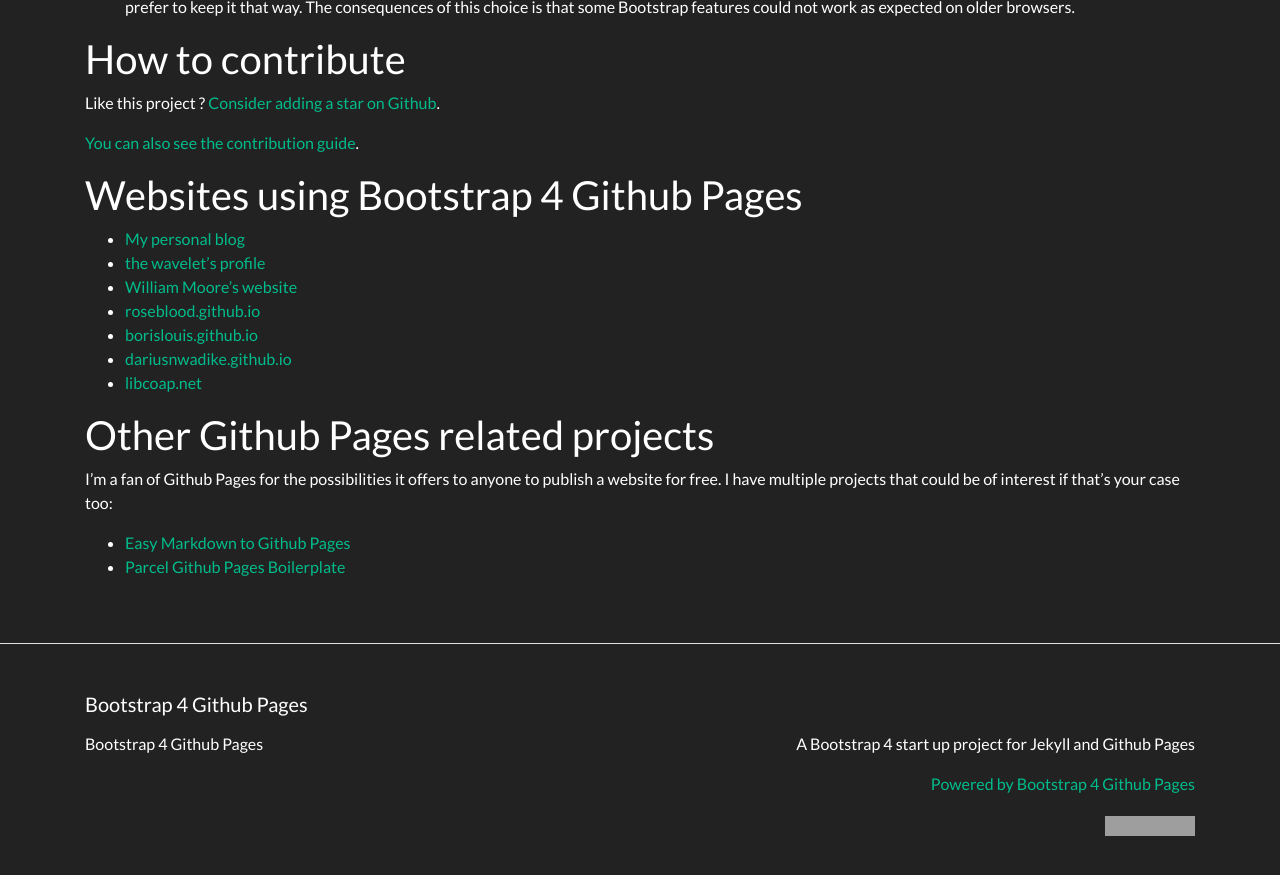
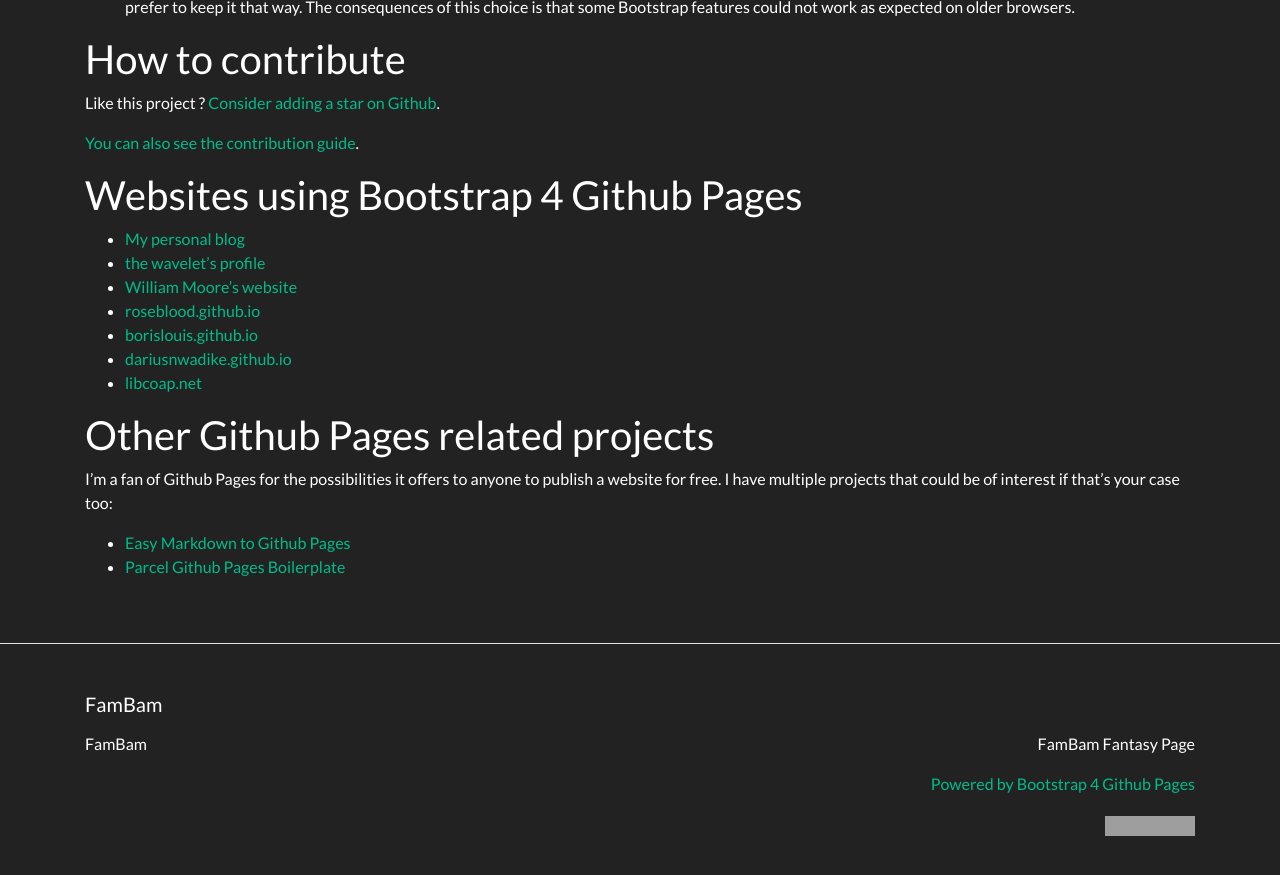
Before and after one commit to rist3r/rist3r.github.io, a Jekyll site: the page built from index.md, in a window 1280 px wide and 900 px high, scrolled down 2186 px. Shown: the top 875 px of the window. Built offline with Jekyll 4.4.1, drawn with Linux system fonts in a browser that asks for light colours; some of the changed text lies outside the part shown; grey boxes are pictures that could not be loaded.

Commit message:
Update _config.yml

```diff
--- a/_config.yml
+++ b/_config.yml
@@ -13,16 +13,16 @@
 # you will see them accessed via {{ site.title }}, {{ site.email }}, and so on.
 # You can create any custom variable you would like, and they will be accessible
 # in the templates via {{ site.myvariable }}.
-title: Bootstrap 4 Github Pages
+title: FamBam
 email: ""
 description: >- # this means to ignore newlines until "baseurl:"
-  A Bootstrap 4 start up project for Jekyll and Github Pages
+  FamBam Fantasy Page
 #baseurl: "" # the subpath of your site, e.g. /blog
 #url: "" # the base hostname & protocol for your site, e.g. http://example.com
 #twitter_username: jekyllrb
 #github_username:  jekyll
 
-repository: "nicolas-van/bootstrap-4-github-pages"
+#repository: "nicolas-van/bootstrap-4-github-pages"
 
 # Build settings
 plugins:
```
